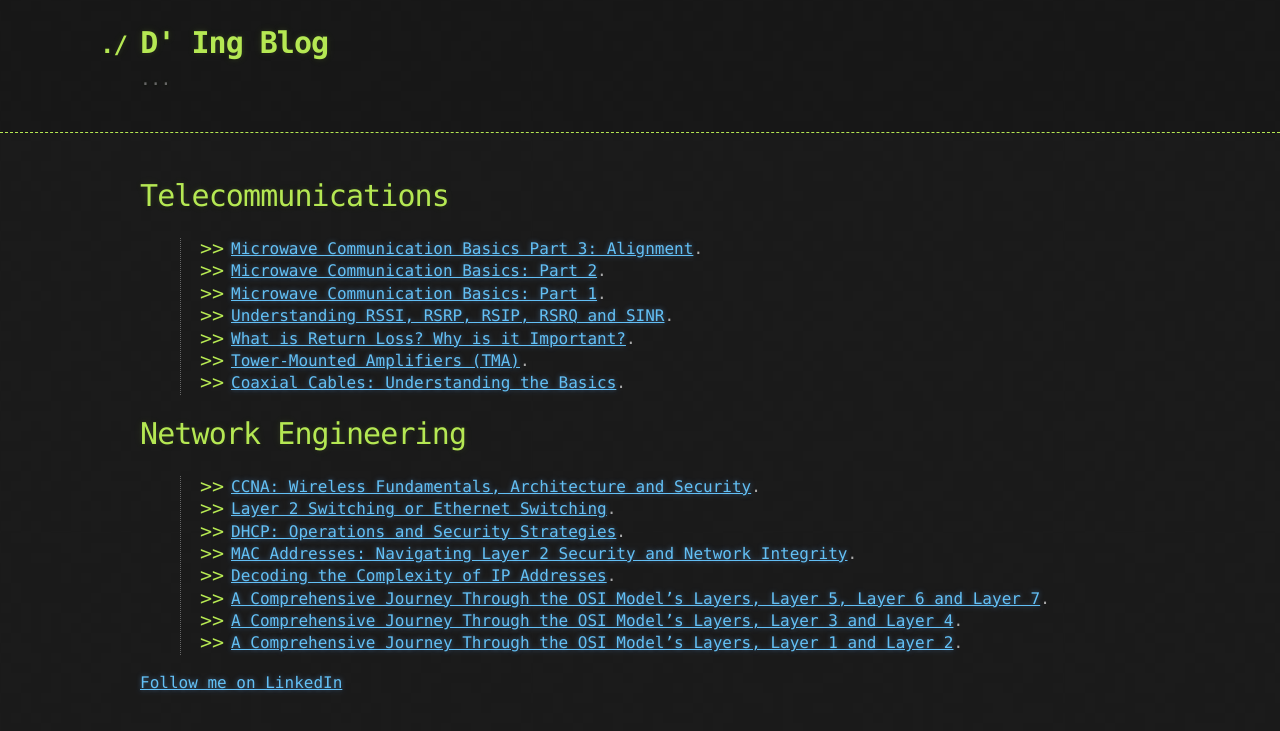
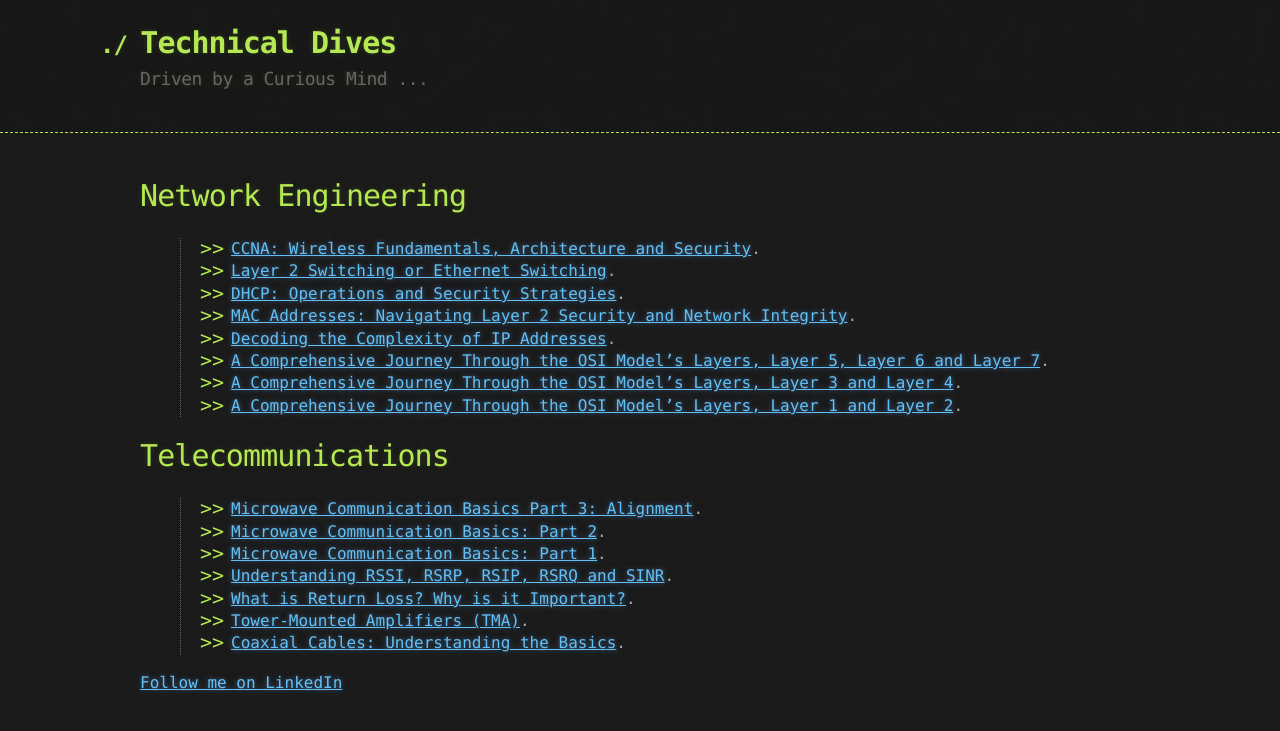
Before and after one commit to davidrengineer/technical_dives, a Jekyll site: the page built from index.md, in a window 1280 px wide. Shown: the top 731 px of the page. Built offline with Jekyll 4.4.1, drawn with Linux system fonts in a browser that asks for light colours; our own code applies the rules of GitHub Pages for plain Markdown files.

Commit message:
new name

```diff
--- a/_config.yml
+++ b/_config.yml
@@ -1,5 +1,5 @@
-title: D' Ing Blog
-description: ...
+title: Technical Dives
+description: Driven by a Curious Mind ...
 show_downloads: true
 google_analytics:
 theme: jekyll-theme-hacker
--- a/index.md
+++ b/index.md
@@ -1,16 +1,6 @@
 ---
 layout: default
 ---
-
-# Telecommunications
-
-> *   [Microwave Communication Basics Part 3: Alignment](https://www.linkedin.com/pulse/microwave-communication-basics-part-3-alignment-david-ramirez-pmiwe/?trackingId=qt5g4kZ1RIe%2BceESpZWDBQ%3D%3D).
-> *   [Microwave Communication Basics: Part 2](https://www.linkedin.com/pulse/microwave-communication-basics-part-2-david-ramirez-coatc/).
-> *   [Microwave Communication Basics: Part 1](https://www.linkedin.com/pulse/microwave-communication-basics-part-1-david-ramirez-6t3de/).
-> *   [Understanding RSSI, RSRP, RSIP, RSRQ and SINR](https://www.linkedin.com/pulse/understanding-rssi-rsrp-rsip-rsrq-sinr-navigating-ramirez--bplof/).
-> *   [What is Return Loss? Why is it Important?](https://www.linkedin.com/pulse/what-return-loss-why-important-david-ram%C3%ADrez/).
-> *   [Tower-Mounted Amplifiers (TMA)](https://www.linkedin.com/pulse/tower-mounted-amplifiers-tma-david-ramirez/).
-> *   [Coaxial Cables: Understanding the Basics](https://www.linkedin.com/pulse/coaxial-cables-understanding-basics-david-ramirez-/).
 
 # Network Engineering
 
@@ -23,6 +13,18 @@ layout: default
 > *   [A Comprehensive Journey Through the OSI Model’s Layers, Layer 3 and Layer 4]( https://www.linkedin.com/pulse/comprehensive-journey-through-osi-models-layers-layer-ramirez--ws7if/).
 > *   [A Comprehensive Journey Through the OSI Model's Layers, Layer 1 and Layer 2](https://www.linkedin.com/pulse/comprehensive-journey-through-osi-models-layers-layer-ramirez--anrgf/).
 
+
+# Telecommunications
+
+> *   [Microwave Communication Basics Part 3: Alignment](https://www.linkedin.com/pulse/microwave-communication-basics-part-3-alignment-david-ramirez-pmiwe/?trackingId=qt5g4kZ1RIe%2BceESpZWDBQ%3D%3D).
+> *   [Microwave Communication Basics: Part 2](https://www.linkedin.com/pulse/microwave-communication-basics-part-2-david-ramirez-coatc/).
+> *   [Microwave Communication Basics: Part 1](https://www.linkedin.com/pulse/microwave-communication-basics-part-1-david-ramirez-6t3de/).
+> *   [Understanding RSSI, RSRP, RSIP, RSRQ and SINR](https://www.linkedin.com/pulse/understanding-rssi-rsrp-rsip-rsrq-sinr-navigating-ramirez--bplof/).
+> *   [What is Return Loss? Why is it Important?](https://www.linkedin.com/pulse/what-return-loss-why-important-david-ram%C3%ADrez/).
+> *   [Tower-Mounted Amplifiers (TMA)](https://www.linkedin.com/pulse/tower-mounted-amplifiers-tma-david-ramirez/).
+> *   [Coaxial Cables: Understanding the Basics](https://www.linkedin.com/pulse/coaxial-cables-understanding-basics-david-ramirez-/).
+
+
 >
 
 [Follow me on LinkedIn](https://www.linkedin.com/in/telecom-engineer-5g-network/)
```
